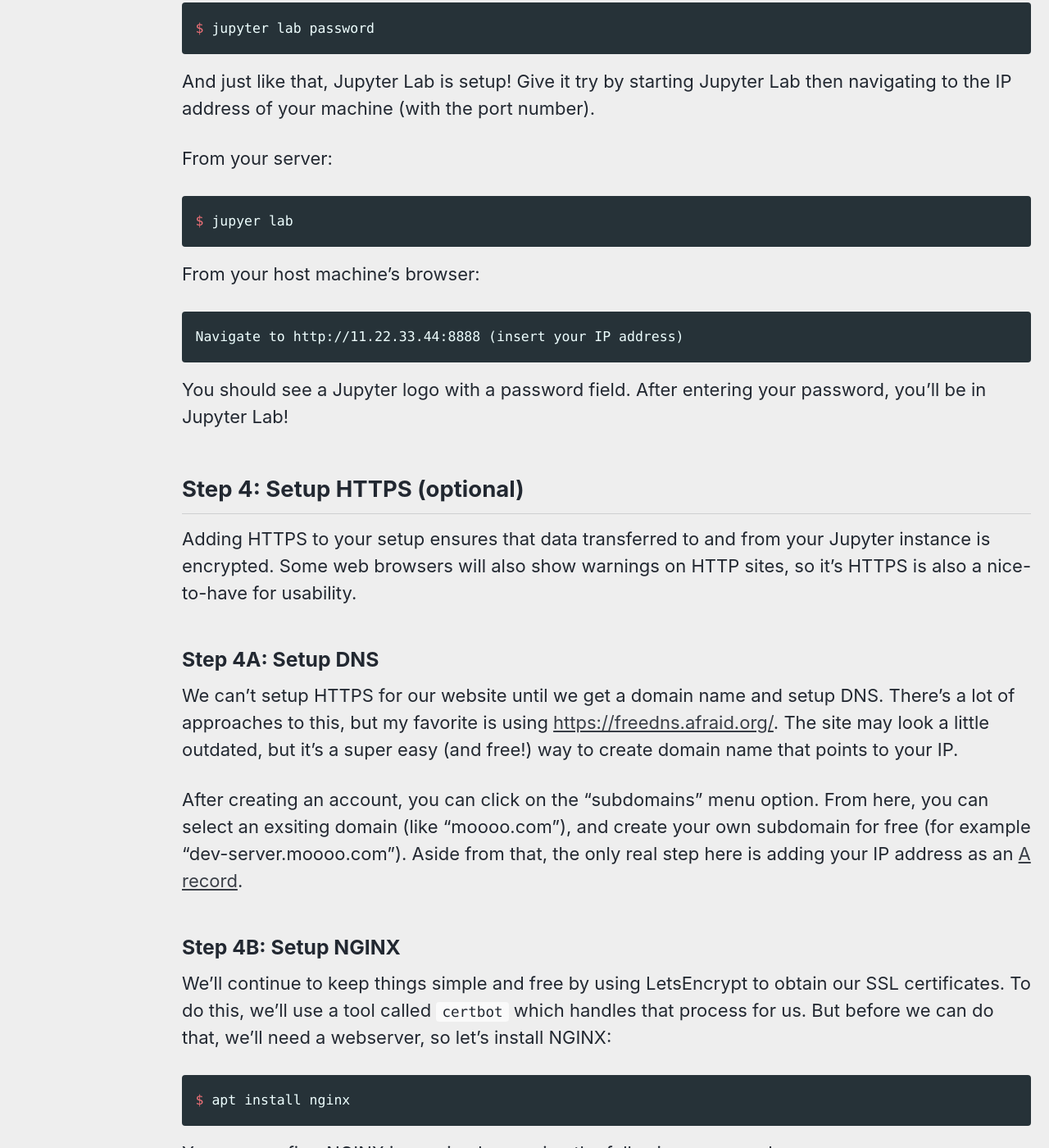
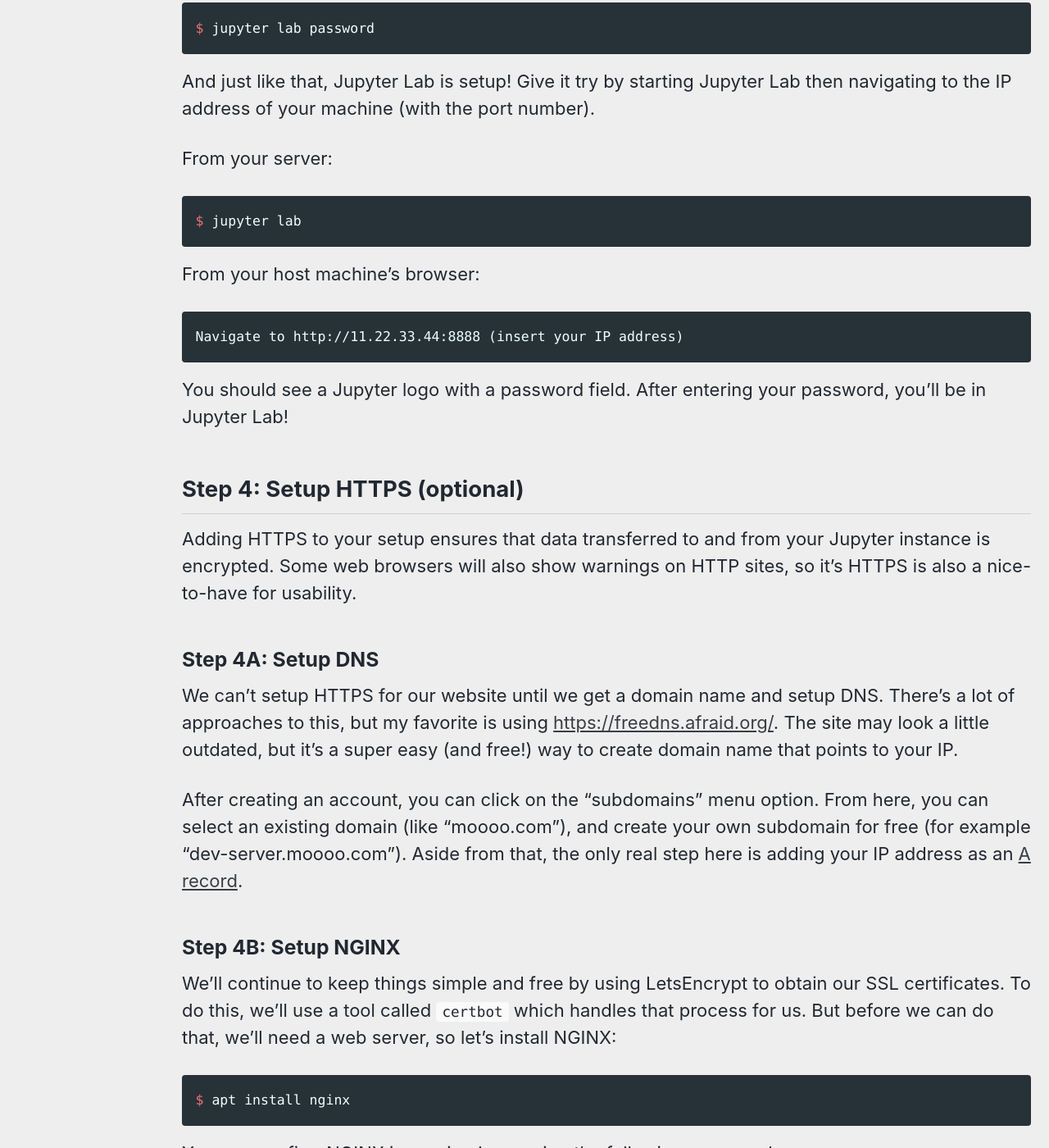
Before and after one commit to dbusteed/dbusteed.github.io, a Jekyll site: the page built from _posts/2023-06-01-setup-jupyter-lab-on-linode-server.md, in a window 1280 px wide and 1400 px high, scrolled down 2776 px. Shown: the whole window at 82% size. Built offline with Jekyll 4.4.1, drawn with Linux system fonts in a browser that asks for light colours; cached includes are drawn as plain includes; some of the changed text lies outside the part shown.

Commit message:
more typos

````diff
--- a/_posts/2023-06-01-setup-jupyter-lab-on-linode-server.md
+++ b/_posts/2023-06-01-setup-jupyter-lab-on-linode-server.md
@@ -85,7 +85,7 @@
 
 From your server:
 ```bash
-$ jupyer lab
+$ jupyter lab
 ```
 
 From your host machine's browser:
@@ -103,11 +103,11 @@
 
 We can't setup HTTPS for our website until we get a domain name and setup DNS. There's a lot of approaches to this, but my favorite is using [https://freedns.afraid.org/](https://freedns.afraid.org/). The site may look a little outdated, but it's a super easy (and free!) way to create domain name that points to your IP.
 
-After creating an account, you can click on the "subdomains" menu option. From here, you can select an exsiting domain (like "moooo.com"), and create your own subdomain for free (for example "dev-server.moooo.com"). Aside from that, the only real step here is adding your IP address as an [A record](https://en.wikipedia.org/wiki/List_of_DNS_record_types#A).
+After creating an account, you can click on the "subdomains" menu option. From here, you can select an existing domain (like "moooo.com"), and create your own subdomain for free (for example "dev-server.moooo.com"). Aside from that, the only real step here is adding your IP address as an [A record](https://en.wikipedia.org/wiki/List_of_DNS_record_types#A).
 
 ### Step 4B: Setup NGINX
 
-We'll continue to keep things simple and free by using LetsEncrypt to obtain our SSL certificates. To do this, we'll use a tool called `certbot` which handles that process for us. But before we can do that, we'll need a webserver, so let's install NGINX:
+We'll continue to keep things simple and free by using LetsEncrypt to obtain our SSL certificates. To do this, we'll use a tool called `certbot` which handles that process for us. But before we can do that, we'll need a web server, so let's install NGINX:
 
 ```bash
 $ apt install nginx
````
Also changed, not shown: other parts of _posts/2023-06-01-setup-jupyter-lab-on-linode-server.md (+4 -4 lines).
